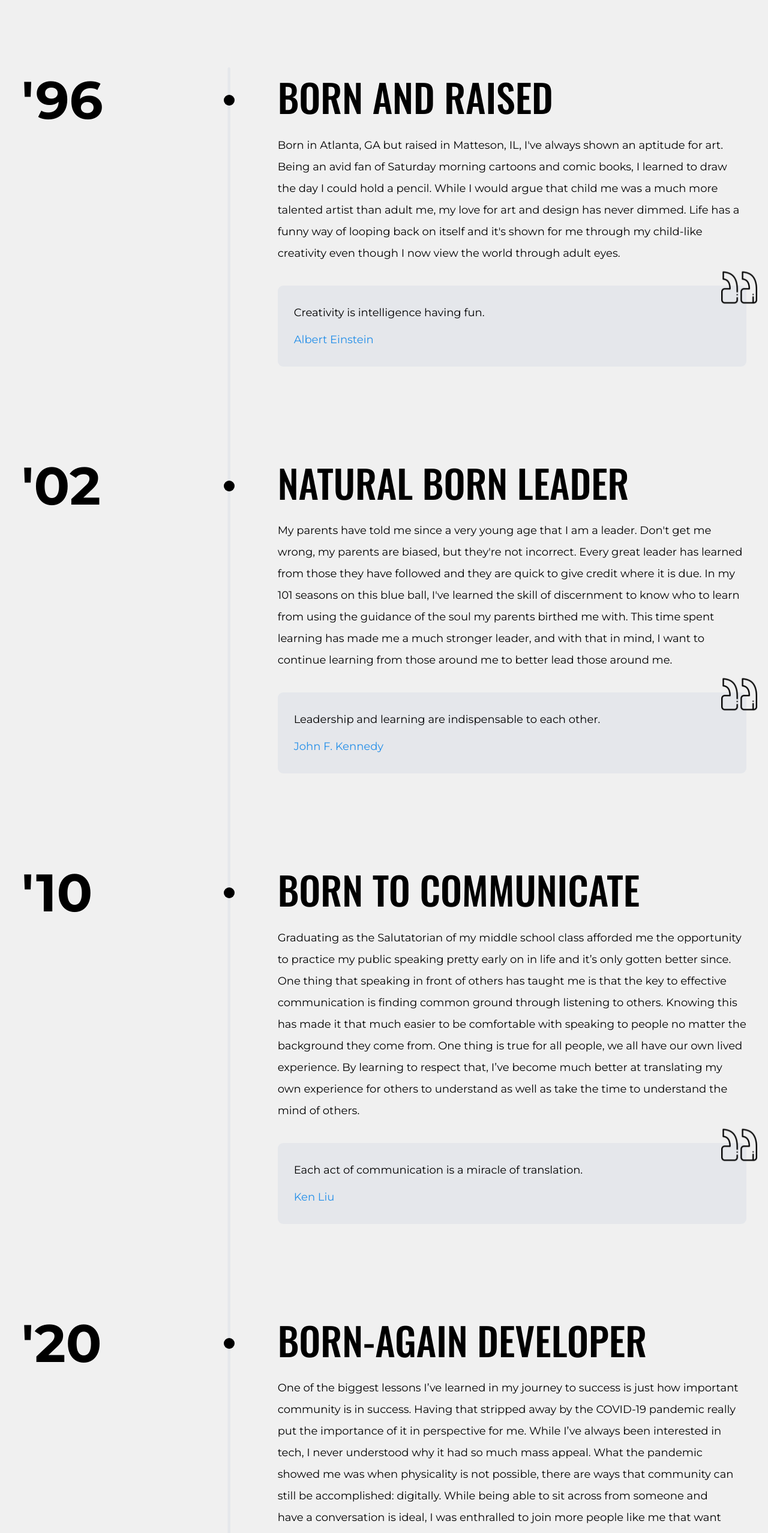
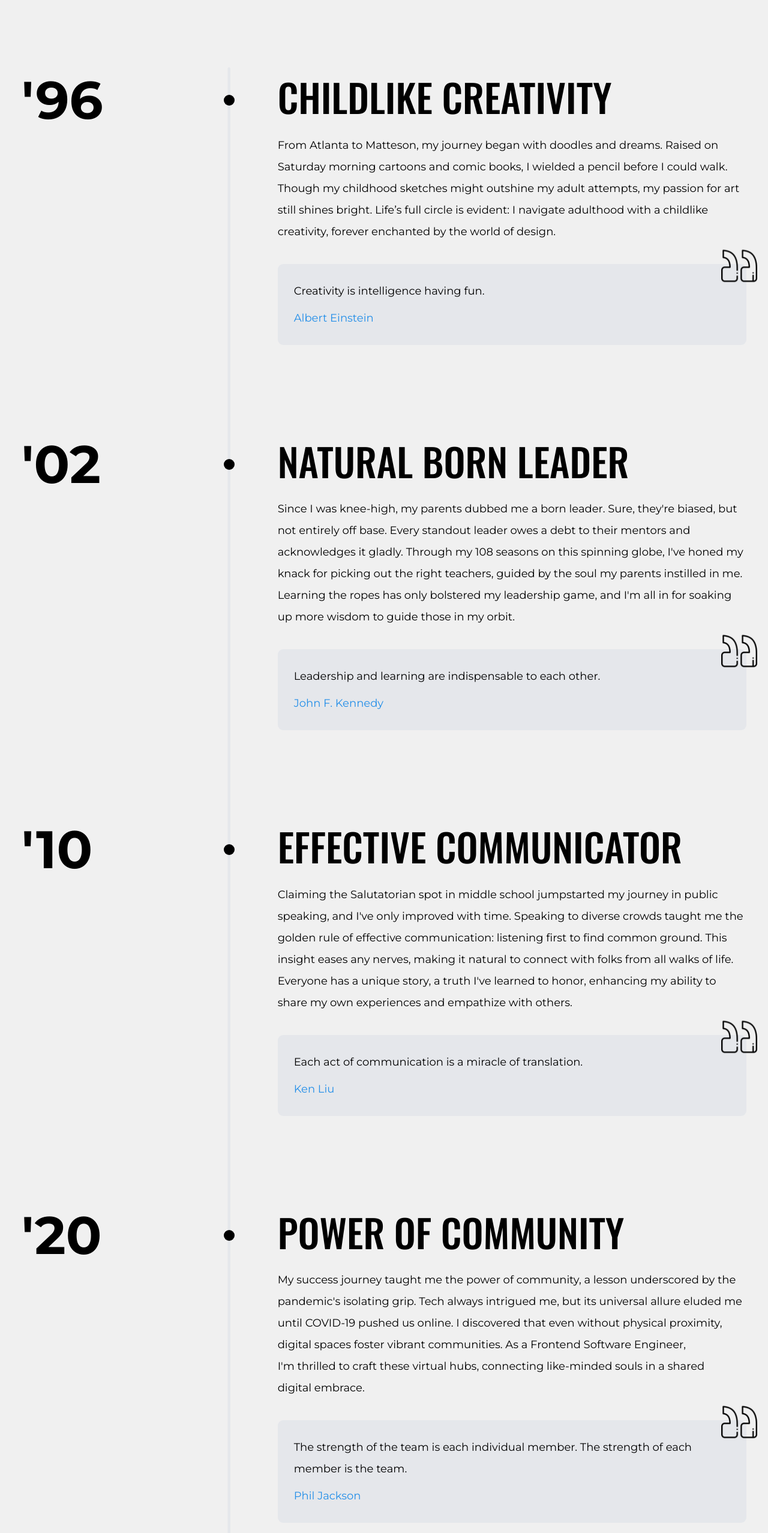
Before and after one commit to mqwebster/mqwebster, a Next.js app: page / in a window 1280 px wide. Shown: the part 2620-5175 px from the top of the page at 60% size. Built offline with nearby package versions, Linux system fonts and the light colour scheme.

Commit message:
updated About Timeline content

```diff
--- a/app/components/blocks/Timeline/timelineData.js
+++ b/app/components/blocks/Timeline/timelineData.js
@@ -2,9 +2,9 @@ export const timelineData = [
   {
     id: 1,
     year: "'96",
-    title: "Born and Raised",
+    title: "Childlike Creativity",
     description:
-      "Born in Atlanta, GA but raised in Matteson, IL, I've always shown an aptitude for art. Being an avid fan of Saturday morning cartoons and comic books, I learned to draw the day I could hold a pencil. While I would argue that child me was a much more talented artist than adult me, my love for art and design has never dimmed. Life has a funny way of looping back on itself and it's shown for me through my child-like creativity even though I now view the world through adult eyes.",
+      "From Atlanta to Matteson, my journey began with doodles and dreams. Raised on Saturday morning cartoons and comic books, I wielded a pencil before I could walk. Though my childhood sketches might outshine my adult attempts, my passion for art still shines bright. Life’s full circle is evident: I navigate adulthood with a childlike creativity, forever enchanted by the world of design.",
     quote: "Creativity is intelligence having fun.",
     quoteAuthor: "Albert Einstein",
   },
@@ -13,25 +13,25 @@ export const timelineData = [
     year: "'02",
     title: "Natural Born Leader",
     description:
-      "My parents have told me since a very young age that I am a leader. Don't get me wrong, my parents are biased, but they're not incorrect. Every great leader has learned from those they have followed and they are quick to give credit where it is due. In my 101 seasons on this blue ball, I've learned the skill of discernment to know who to learn from using the guidance of the soul my parents birthed me with. This time spent learning has made me a much stronger leader, and with that in mind, I want to continue learning from those around me to better lead those around me.",
+      "Since I was knee-high, my parents dubbed me a born leader. Sure, they're biased, but not entirely off base. Every standout leader owes a debt to their mentors and acknowledges it gladly. Through my 108 seasons on this spinning globe, I've honed my knack for picking out the right teachers, guided by the soul my parents instilled in me. Learning the ropes has only bolstered my leadership game, and I'm all in for soaking up more wisdom to guide those in my orbit.",
     quote: "Leadership and learning are indispensable to each other.",
     quoteAuthor: "John F. Kennedy",
   },
   {
     id: 3,
     year: "'10",
-    title: "Born To Communicate",
+    title: "Effective Communicator",
     description:
-      "Graduating as the Salutatorian of my middle school class afforded me the opportunity to practice my public speaking pretty early on in life and it’s only gotten better since. One thing that speaking in front of others has taught me is that the key to effective communication is finding common ground through listening to others. Knowing this has made it that much easier to be comfortable with speaking to people no matter the background they come from. One thing is true for all people, we all have our own lived experience. By learning to respect that, I’ve become much better at translating my own experience for others to understand as well as take the time to understand the mind of others.",
+      "Claiming the Salutatorian spot in middle school jumpstarted my journey in public speaking, and I've only improved with time. Speaking to diverse crowds taught me the golden rule of effective communication: listening first to find common ground. This insight eases any nerves, making it natural to connect with folks from all walks of life. Everyone has a unique story, a truth I've learned to honor, enhancing my ability to share my own experiences and empathize with others.",
     quote: "Each act of communication is a miracle of translation.",
     quoteAuthor: "Ken Liu",
   },
   {
     id: 4,
     year: "'20",
-    title: "Born-Again Developer",
+    title: "Power of Community",
     description:
-      "One of the biggest lessons I’ve learned in my journey to success is just how important community is in success. Having that stripped away by the COVID-19 pandemic really put the importance of it in perspective for me. While I’ve always been interested in tech, I never understood why it had so much mass appeal. What the pandemic showed me was when physicality is not possible, there are ways that community can still be accomplished: digitally. While being able to sit across from someone and have a conversation is ideal, I was enthralled to join more people like me that want to carve out digital spaces for people to build community around. And so I have as a Software Engineer!",
+      "My success journey taught me the power of community, a lesson underscored by the pandemic's isolating grip. Tech always intrigued me, but its universal allure eluded me until COVID-19 pushed us online. I discovered that even without physical proximity, digital spaces foster vibrant communities. As a Frontend Software Engineer, I'm thrilled to craft these virtual hubs, connecting like-minded souls in a shared digital embrace.",
     quote:
       "The strength of the team is each individual member. The strength of each member is the team.",
     quoteAuthor: "Phil Jackson",
```
